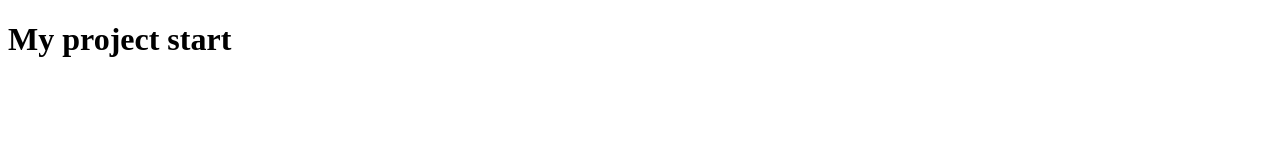
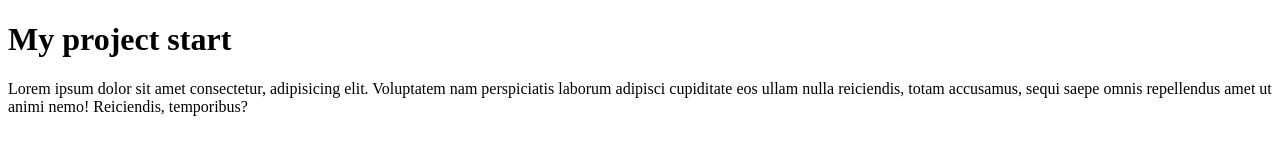
Before and after one commit to himprofessor/E-book, a plain HTML site: page index.html in a window 1280 px wide. Drawn offline with Linux system fonts and the light colour scheme.

Commit message:
add new p

```diff
--- a/index.html
+++ b/index.html
@@ -7,5 +7,6 @@
 </head>
 <body>
     <h1>My project start</h1>
+    <p>Lorem ipsum dolor sit amet consectetur, adipisicing elit. Voluptatem nam perspiciatis laborum adipisci cupiditate eos ullam nulla reiciendis, totam accusamus, sequi saepe omnis repellendus amet ut animi nemo! Reiciendis, temporibus?</p>
 </body>
 </html>
```
